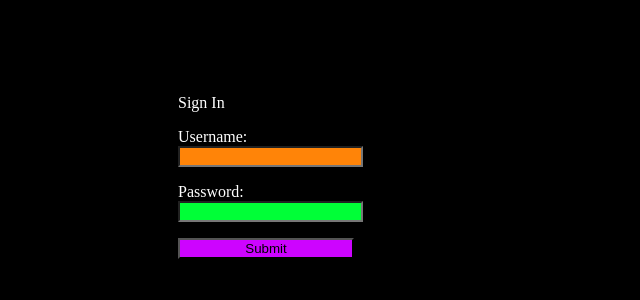
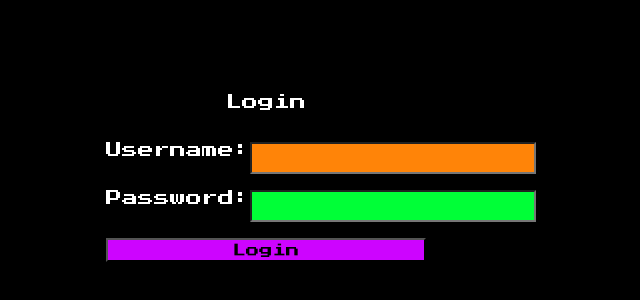
Before and after one commit to Aseel-Sh/HackUNT, a React (Vite) app in the folder FrontEnd/: page / in a window 1280 px wide. Shown: the part 210-510 px from the top of the page, without its empty margins (374-1014 px from the left). Built offline with nearby package versions, Linux system fonts and the light colour scheme.

Commit message:
Add pixelated font to styling

```diff
--- a/FrontEnd/src/signIn.jsx
+++ b/FrontEnd/src/signIn.jsx
@@ -20,8 +20,10 @@ export default function signIn() {
 
     return(
         <div class="parent">
-            <label>Sign In</label>
-            <div>
+            <div class='title-container'>
+                <label>Login</label>
+            </div>
+            <div class="input-username">
                 <label>Username:</label>
                 <input
                 type='text'
@@ -31,7 +33,7 @@ export default function signIn() {
                 }}
                 onChange={() => {setUsername}}/>
             </div>
-            <div>
+            <div class='input-username'>
                 <label>Password:</label>
                 <input
                 style={{
@@ -47,7 +49,7 @@ export default function signIn() {
                 backgroundColor: "#CD04FF"
             }}
             onClick={validate}
-            >Submit</button>
+            >Login</button>
         </div>
     )
 }
--- a/FrontEnd/src/styling.css
+++ b/FrontEnd/src/styling.css
@@ -1,3 +1,11 @@
+@font-face {
+    font-family: '2P Font';
+    src: url(./assets/PressStart2P-Regular.ttf) format('truetype');
+}
+*{
+    font-family: "2P Font", sans-serif;
+}
+
 html{
     height: 100vh;
     width: 100vw;
@@ -13,16 +21,30 @@ body{
 
 }
 
+
+/*Sign in input styling*/
 .parent{
     color: white;
     display: flex;
     flex-direction: column;
     gap: 1rem;
     height: 12rem;
-    width: 11rem;
+    width: 20rem;
     margin: 0;
 }
-.parent > input {
-    height: 10em;
-    width: 15em;
+.parent > * {
+    height: 2rem;
+    justify-content: space-between;
 }
+.parent > button {
+    height: 1.5rem;
+}
+.input-username{
+    display: flex;
+    flex-direction: row;
+    justify-content: space-between;
+}
+.title-container{
+    align-self: center;
+    justify-content: center;
+}
```
Also changed, not shown: FrontEnd/src/assets/PressStart2P-Regular.ttf (added).
